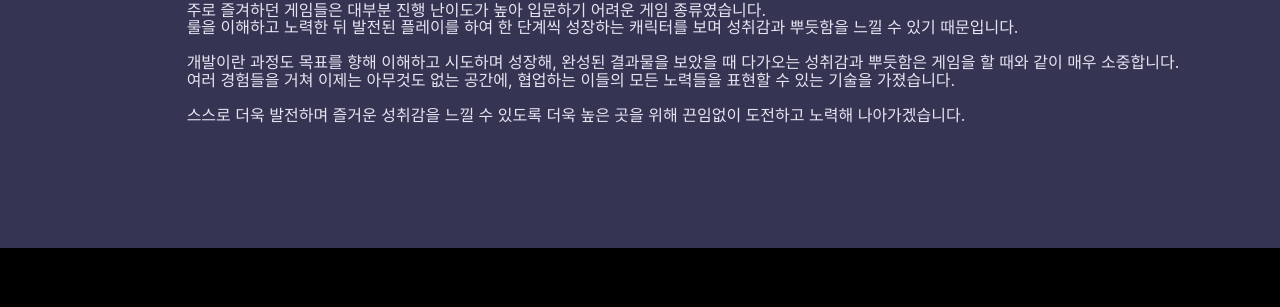
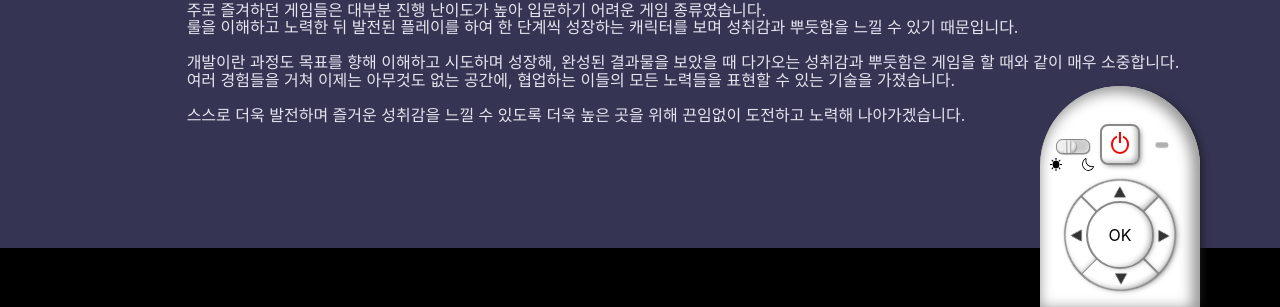
Before and after one commit to jsg3121/next-tv-app, a Next.js app: page /ch/about in a window 1280 px wide. Shown: the part 490-797 px from the top of the page. Built offline with nearby package versions, Linux system fonts and the light colour scheme.

Commit message:
FEAT(remote) : 리모컨 컴포넌트 추

```diff
--- a/components/src/Remote.tsx
+++ b/components/src/Remote.tsx
@@ -1,11 +1,63 @@
 import React from 'react'
 import isEqual from 'fast-deep-equal'
 import remote from 'styles/remote.module.scss'
+import Image from 'next/image'
+import styled from 'styled-components'
 
 interface RemoteProps {}
 
+const Lights = styled.div`
+  width: 0.8rem;
+  height: 0.3rem;
+  border-radius: 1.5rem;
+  position: absolute;
+  background-color: #afafaf;
+  right: 0;
+  box-shadow: 0.4px 0.8px 1px -0.2px #888888, inset 0.5px 0.3px 1px #ffffff;
+
+  &.active {
+    background-color: #a5e741 !important;
+  }
+`
+
 const Remote: React.FC<RemoteProps> = (props) => {
   const {} = props
+  const activeRef = React.useRef<HTMLDivElement>(null)
+
+  const handleSignal = React.useCallback(() => {
+    if (activeRef.current) {
+      activeRef.current.classList.add('active')
+    }
+  }, [])
+
+  const handleOff = React.useCallback(() => {
+    if (activeRef.current) {
+      activeRef.current.classList.remove('active')
+    }
+  }, [])
+
+  const themeImg = React.useMemo(() => {
+    return (
+      <>
+        <i>
+          <Image
+            src="/theme_light.svg"
+            layout="fill"
+            alt="icon_theme"
+            priority
+          />
+        </i>
+        <i>
+          <Image
+            src="/theme_dark.svg"
+            layout="fill"
+            alt="icon_theme"
+            priority
+          />
+        </i>
+      </>
+    )
+  }, [])
 
   return (
     <>
@@ -16,18 +68,47 @@ const Remote: React.FC<RemoteProps> = (props) => {
               <i></i>
             </button>
           </div>
-          <div className="battery">
+          <Lights ref={activeRef}>
             <i></i>
-          </div>
+          </Lights>
         </div>
         <div className={remote.channel_btn}>
           <ul className={remote.btn_container}>
-            <li className="ch_up"></li>
-            <li className="ch_right"></li>
-            <li className="ch_down"></li>
-            <li className="ch_left"></li>
-            <li className="ch_ok">OK</li>
+            <li
+              onMouseDown={handleSignal}
+              onMouseUp={handleOff}
+              className="ch_up"
+            ></li>
+            <li
+              onMouseDown={handleSignal}
+              onMouseUp={handleOff}
+              className="ch_right"
+            ></li>
+            <li
+              onMouseDown={handleSignal}
+              onMouseUp={handleOff}
+              className="ch_down"
+            ></li>
+            <li
+              onMouseDown={handleSignal}
+              onMouseUp={handleOff}
+              className="ch_left"
+            ></li>
+            <li
+              onMouseDown={handleSignal}
+              onMouseUp={handleOff}
+              className="ch_ok"
+            >
+              OK
+            </li>
           </ul>
+        </div>
+        <div className={remote.switch_theme}>
+          <input type="checkbox" name="theme" id="theme" />
+          <label htmlFor="theme">
+            <i></i>
+          </label>
+          <div className={remote.theme_icon}>{themeImg}</div>
         </div>
         {/* <div className="keypad">
           <ul>
--- a/pages/_app.tsx
+++ b/pages/_app.tsx
@@ -1,5 +1,7 @@
+import { Remote } from 'components'
 import type { AppProps } from 'next/app'
 import Head from 'next/head'
+import { useRouter } from 'next/router'
 import 'react-image-gallery/styles/scss/image-gallery.scss'
 import styled from 'styled-components'
 import { GlobalStyle } from '../styles/Global'
@@ -12,6 +14,7 @@ const Root = styled.div`
 `
 
 function MyApp({ Component, pageProps }: AppProps) {
+  const router = useRouter()
   return (
     <>
       <Head>
@@ -31,6 +34,7 @@ function MyApp({ Component, pageProps }: AppProps) {
       </Head>
       <GlobalStyle />
       <Root>
+        {router.pathname !== '/ch/intro' && <Remote />}
         <Component {...pageProps} />
       </Root>
     </>
--- a/styles/common.module.scss
+++ b/styles/common.module.scss
@@ -9,6 +9,9 @@ $color-default-bright2: #9a97c7;
 $color-default-bright3: #b3b0d5;
 $color-default-bright4: #cccae3;
 $color-default-bright5: #e5e4f1;
+
+$color-shadow-inset: #999999;
+$color-shadow-outset: #333333;
 
 .color-white {
   color: #ffffff;
--- a/styles/remote.module.scss
+++ b/styles/remote.module.scss
@@ -1,10 +1,12 @@
+@import './common.module.scss';
+
 .container {
   width: 10rem;
-  height: 15rem;
+  height: 14rem;
   background-color: #ffffff;
   position: absolute;
   z-index: 1000000;
-  right: 10rem;
+  right: 5rem;
   bottom: 0rem;
   border-top-left-radius: 5rem;
   border-top-right-radius: 5rem;
@@ -19,19 +21,21 @@
 }
 
 .controller_container {
-  height: 5rem;
-  width: 100%;
+  height: 2.3rem;
+  width: 6rem;
   display: flex;
   align-items: center;
   justify-content: center;
+  position: relative;
+  margin: 2.5rem auto 0;
 
   .btn_power {
-    margin-top: 2.5rem;
     width: 2.3rem;
     height: 2.3rem;
-    border: 2px solid #555555;
+    border: 2px solid #888888;
     border-radius: 0.5rem;
-    box-shadow: 2px 2px 6px -3px #333333, inset -4px 1px 6px -3px #9e9e9e;
+    box-shadow: 2px 2px 6px -3px #333333, inset -4px -3px 6px -3px #9e9e9e;
+    transition: transform 0.2s;
 
     & > button {
       width: 100%;
@@ -62,6 +66,8 @@
 
     &:hover {
       background-color: #999999;
+      box-shadow: inset -4px 1px 6px -3px #646464;
+
       & > button i {
         border: 2px solid #ffffff;
 
@@ -69,6 +75,16 @@
           background-color: #ffffff;
           outline: 2px solid #999999;
         }
+      }
+    }
+
+    &:active {
+      will-change: transform;
+      transform: scale(0.95);
+
+      button {
+        border: none;
+        box-shadow: none;
       }
     }
   }
@@ -85,7 +101,7 @@
   .btn_container {
     width: 7rem;
     height: 7rem;
-    background-color: #333333;
+    background-color: #888888;
     border-radius: 50%;
     position: relative;
     display: flex;
@@ -95,12 +111,18 @@
     transform: rotate(45deg);
     box-shadow: 2px -1px 6px -3px #333333;
 
+    li:active {
+      background-color: #666666 !important;
+      box-shadow: inset -4px 1px 6px -3px #b1b1b1 !important;
+    }
+
     li:not(:last-child) {
       width: 3.3rem;
       height: 3.3rem;
       position: absolute;
       overflow: hidden;
       background-color: #ffffff;
+      cursor: pointer;
 
       &:nth-child(1) {
         z-index: 10;
@@ -218,7 +240,7 @@
     li:last-child {
       width: 4rem;
       height: 4rem;
-      border: 0.15rem solid #333333;
+      border: 0.15rem solid #888888;
       border-radius: 50%;
       position: absolute;
       top: 50%;
@@ -231,6 +253,7 @@
       align-items: center;
       justify-content: center;
       box-shadow: 2px 1px 6px -4px #333333, inset -4px -1px 6px -3px #9e9e9e;
+      cursor: pointer;
 
       &:hover {
         box-shadow: 2px 1px 6px -4px #333333, inset -4px -1px 6px -3px #646464;
@@ -240,3 +263,93 @@
     }
   }
 }
+
+.switch_theme {
+  width: 2rem;
+  height: 3rem;
+  position: absolute;
+  top: 3.3rem;
+  left: 1rem;
+
+  input[type='checkbox'] {
+    width: 0;
+    height: 0;
+    border: 0;
+    position: absolute;
+  }
+
+  label {
+    width: 2rem;
+    height: 0.8rem;
+    border-radius: 0.4rem;
+    border: 1px solid #888888;
+    background-color: #cccccc;
+    display: block;
+    box-shadow: 0.4px 0.8px 1px -0.2px #888888,
+      inset -0.8px -0.8px 4px -1px #eeeeee;
+    position: relative;
+    cursor: pointer;
+
+    & > i {
+      position: absolute;
+      width: 1.2rem;
+      height: 0.8rem;
+      border-radius: 0.4rem;
+      top: 0;
+      background-color: #f0f0f0;
+      display: flex;
+      align-items: center;
+      justify-content: center;
+      box-shadow: 1.1px 0.9px 1.6px -0.4px #888888,
+        inset -1.7px -2px 3px -1.7px #afafaf;
+      will-change: transform;
+      transition: transform 0.2s;
+      transform: translate(0, 0);
+
+      &::after {
+        content: '';
+        display: block;
+        width: 0;
+        height: 100%;
+        border-right: 2px solid #eeeeee;
+        border-radius: 5px;
+        box-shadow: 1px 0px 2px 0px #989898;
+      }
+      &::before {
+        content: '';
+        display: block;
+        width: 0;
+        height: 100%;
+        border-right: 2px solid #eeeeee;
+        border-radius: 5px;
+        box-shadow: 1px 0px 2px 0px #989898;
+        margin-right: 2px;
+      }
+    }
+  }
+
+  input[type='checkbox']:checked + label > i {
+    transform: translate(0.8rem, 0);
+  }
+
+  .theme_icon {
+    width: 100%;
+    height: 0.8rem;
+    position: relative;
+    top: 0.3rem;
+
+    i {
+      position: absolute;
+      width: 0.8rem;
+      height: 0.8rem;
+
+      &:first-child {
+        left: -0.4rem;
+      }
+
+      &:last-child {
+        right: -0.4rem;
+      }
+    }
+  }
+}
```
Also changed, not shown: public/theme_dark.svg (added), public/theme_light.svg (added).
